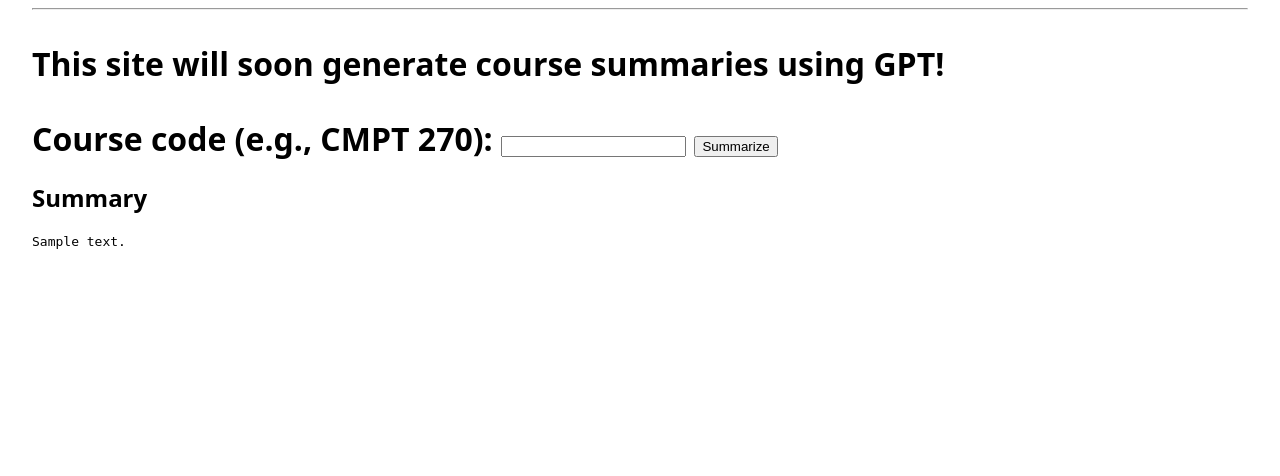
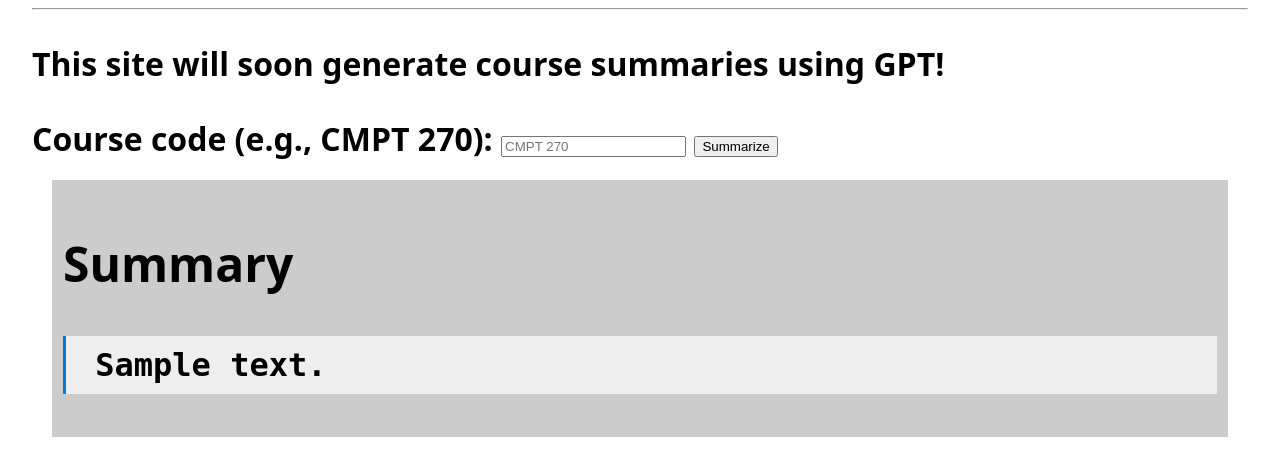
Before and after one commit to AhmadZahid-12/usask-ai-course-planner, a Flask app: template app/templates/index.html in a window 1280 px wide. Shown: the part 54-530 px from the top of the page. Run offline with Flask 3, Linux system fonts and the light colour scheme; the template is opened without the code that fills it: most values are stand-ins (such as "Sample title", 1, 10 or a date in 2020).

Commit message:
Organized the summary output design, while fixing the h1 warning, and linked the index.html file to the style.css file.

```diff
--- a/app/static/style.css
+++ b/app/static/style.css
@@ -1,2 +1,17 @@
 body { font-family: system-ui, sans-serif; margin: 2rem; }
 h1 { font-size: 2rem; }
+
+.summary-container {
+    margin: 20px;
+    border: 1px solid #ccc;
+    padding: 10px;
+    background-color: #cccccc;
+}
+
+.output {
+    font-family: monospace;
+    white-space: pre-wrap;
+    padding: 10px;
+    background-color: #eeeeee;
+    border-left: 3px solid #007bdd;
+}
--- a/app/templates/index.html
+++ b/app/templates/index.html
@@ -3,23 +3,30 @@
 <!-- This page inherits from the base.html -->
 {% extends "base.html" %}
 {% block title %}Home • USask AI Course Planner{% endblock %}
-<!-- Initializes the block content, which creates the body page until it encounters the 'endblock' -->
+
+<!-- Initializes the block content, which creates the body page until it encounters the 'endblock' mark -->
 {% block content %}
 <h1 Welcome to the USask AI Course Planner</h1>
 <p>This site will soon generate course summaries using GPT!</p>
 
-<!-- A form that sends a post request to flask and updated the url accordingly -->
+<!-- A form that sends a post request to flask and updates the url accordingly -->
 <form action="{{ url_for('main.summarize_course') }}" method="post">
     <label>Course code (e.g., CMPT 270):</label>
-    <!-- Set the users character length to 20 -->
-    <input name="course_code" maxlength="20" required>
+    <!-- Set the users character length to 20,  -->
+    <input id="course_code" name="course_code" maxlength="20" required placeholder="CMPT 270" autocomplete="off">
     <button type="submit">Summarize</button>
 </form>
 
 {% if summary %}
-<h2>Summary</h2>
-<!-- Inserts the value inputted to summary and removes unnecessary whitespaces and line breaks -->
-<pre>{{ summary }}</pre>
+<!-- Using the div tag to link with the CSS class -->
+<div class="summary-container">
+    <h2>Summary</h2>
+
+<!-- Inserts the value inputted to the summary variable and removes unnecessary whitespaces and line breaks
+ while assigning output value to the reusable class tag -->
+<pre class="output"> {{ summary }}</pre>
+</div>
+
 {% endif %}
 <!-- Closes the content page, until reopened -->
 {% endblock %}
```
